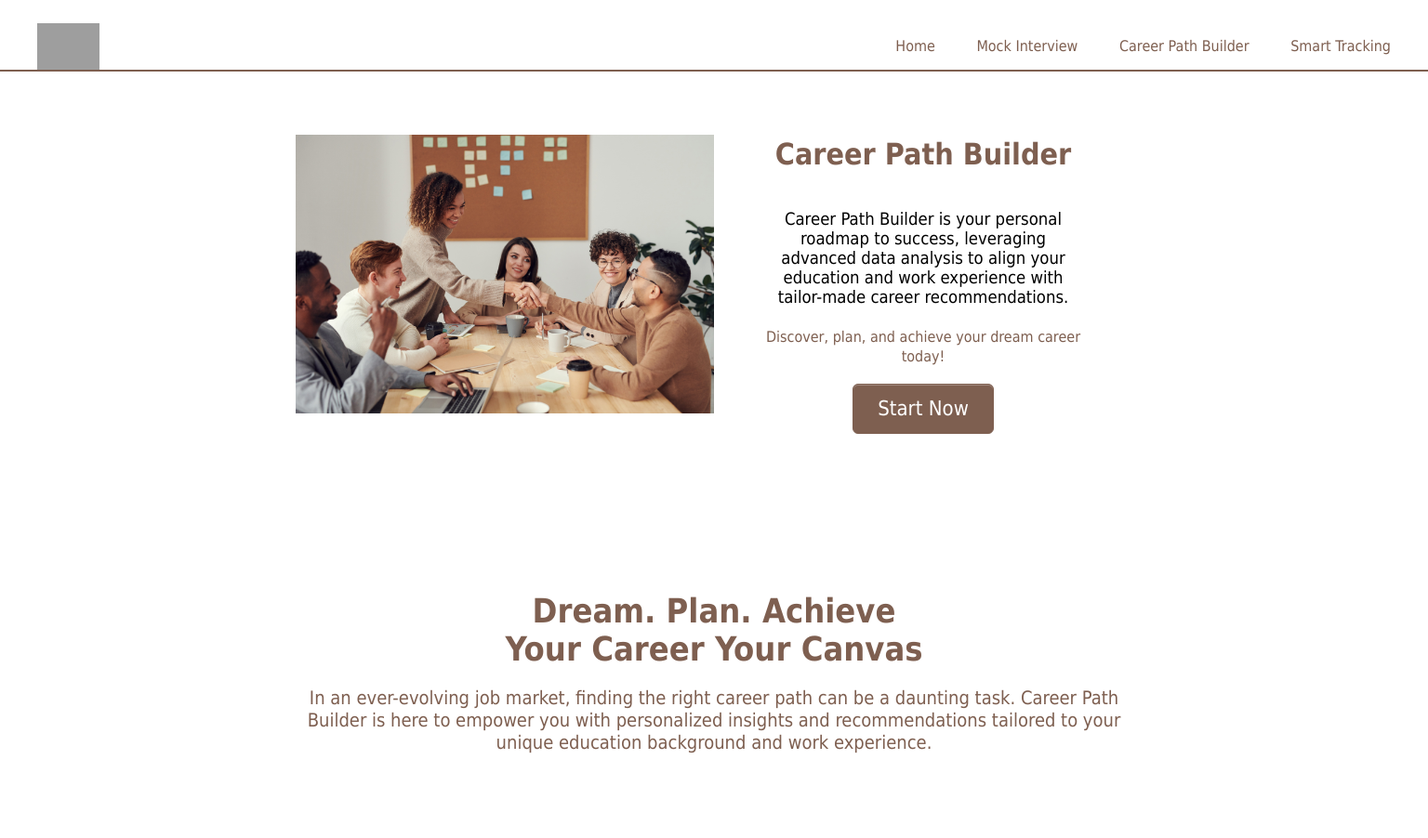
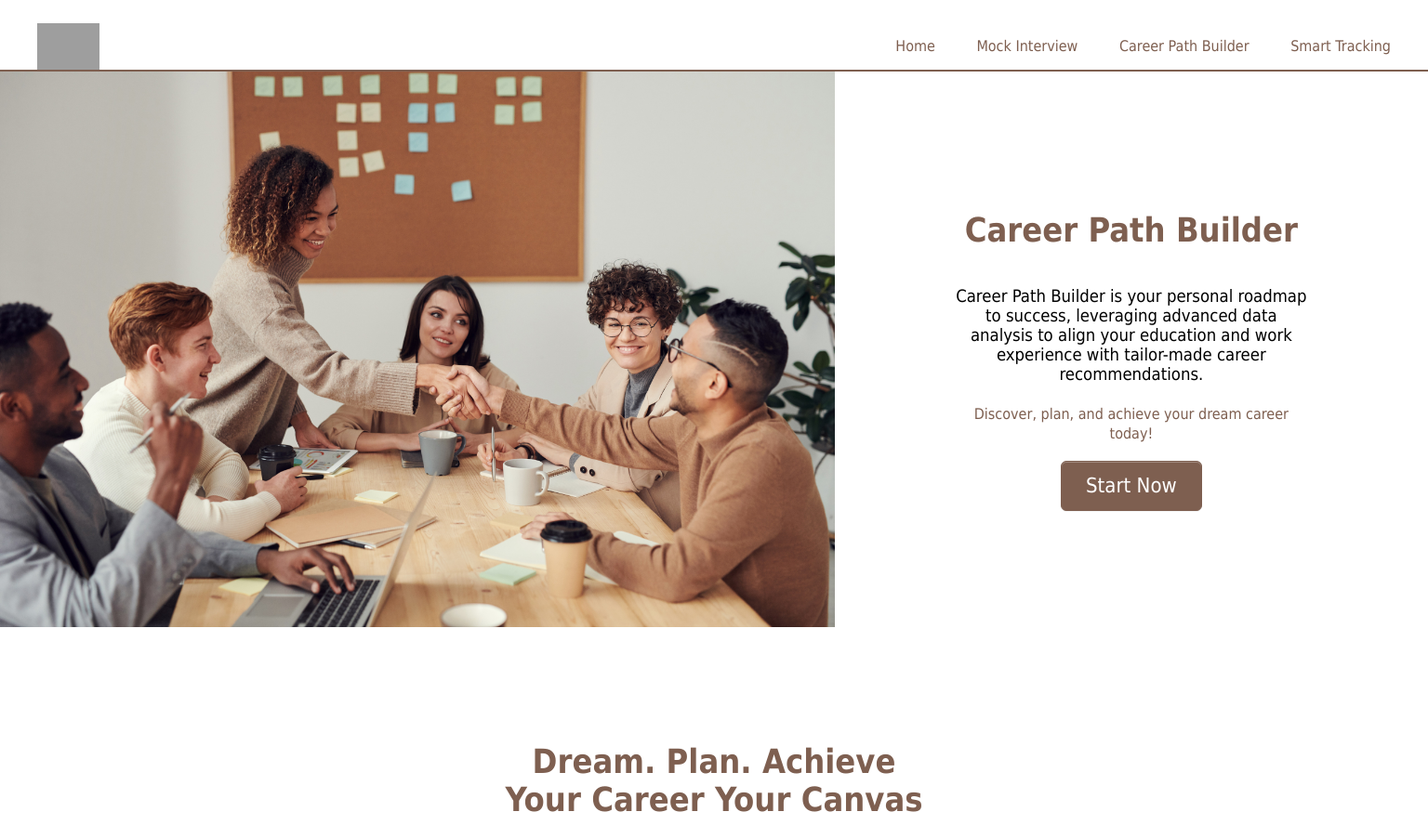
Before and after one commit to zyloveslego/interview_django, a Django app: page /career_intro in a window 1536 px wide. Shown: the top 902 px of the page at 93% size. Run offline with Django 3.2, Linux system fonts and the light colour scheme; some libraries are stand-ins or nearby versions; grey boxes are pictures that could not be loaded.

Commit message:
some change in size

```diff
--- a/interview/static/interview/css/career-builder-intro.css
+++ b/interview/static/interview/css/career-builder-intro.css
@@ -72,7 +72,7 @@ main{
 /*Big Words at the TOP*/
 
 #main-content{
-  width:900px;
+  width:75%;
   margin-left:auto;
   margin-right:auto;
   display:block;
@@ -80,6 +80,7 @@ main{
 }
 
 #WordRightIMGLeft{
+  width: 100%;
   display: flex; /* Use flexbox for layout */
   align-items: center; /* Center align vertically */
   justify-content: space-between;
@@ -101,10 +102,16 @@ main{
 
 #bigWordAtTheTop{
   order:2;
+  width: 30%;
+  padding: 5%;
+}
+
+#bigImage{
+width: 70%;
 }
 
 #bigImage img{
-  width:450px;
+  width:100%;
   height:auto;
 }
 
@@ -200,7 +207,7 @@ main{
   }
 
   #second-image img{
-    width:900px;
+    width:100%;
   }
 
   #pave-container{
@@ -211,7 +218,7 @@ main{
     font-size: 2.25rem;
     position:relative;
     top:-240px;
-    left:560px;
+    left:70%;
     text-align: center;
 
   }
@@ -233,7 +240,7 @@ main{
 
   #three-icon{
     display: flex;
-    justify-content: space-between;
+    justify-content: space-around;
     position:relative;
     top:-100px;
   }
@@ -258,3 +265,18 @@ color: #7E5F50;
   #three-icon p{
     font-size: 0.75rem;
   }
+
+  @media only screen and (min-width: 1500px){
+
+    #firstWord{
+      font-size: 2.25rem;
+    }
+
+    #three-icon h3{
+      font-size: 1.5rem;
+    }
+
+    #three-icon p{
+      font-size: 1rem;
+    }
+  }
--- a/interview/static/interview/css/track_intro.css
+++ b/interview/static/interview/css/track_intro.css
@@ -234,6 +234,11 @@ margin-left: auto;
     #firstWord{
       font-size: 2.5rem;
     }
+
+    #secondWord{
+      font-size: 1.25rem;
+    }
+
     #interviewButton a{
       font-size: 1.5rem;
     }
--- a/interview/templates/interview/career-builder-intro.html
+++ b/interview/templates/interview/career-builder-intro.html
@@ -28,7 +28,7 @@
 </nav>
 
 <main>
-    <section id="main-content">
+
         <div id="WordRightIMGLeft">
             <div id="bigImage">
                 <img src="{% static 'interview/images/career-builder-intro-img1.jpg' %}"
@@ -49,6 +49,7 @@
             </div>
         </div>
 
+        <section id="main-content">
 
         <div id="PPPWord">
             <div id="PPPBigWord">Dream. Plan. Achieve <br>
```
